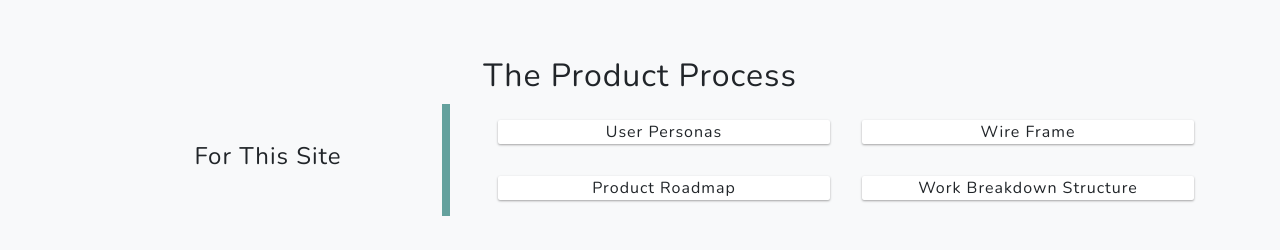
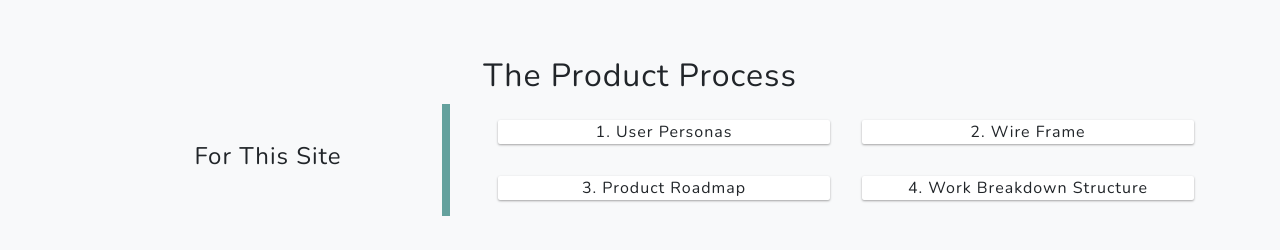
Before and after one commit to ColinSidberry/ProductManager, a website: page index.html in a window 1280 px wide. Shown: the part 1560-1810 px from the top of the page. Drawn offline with nearby package versions, Linux system fonts and the light colour scheme.

Commit message:
Incorporating feedback

```diff
--- a/index.html
+++ b/index.html
@@ -72,11 +72,11 @@
                         </div>
                         <div class="col-xl-8 col-lg-7">
                             <div class="row featured-text text-center text-lg-left">
-                                <div id="up_parent" class="col kard">User Personas</div>
-                                <div id="wf_parent" class="col kard">Wire Frame</div>
+                                <div id="up_parent" class="col kard">1. User Personas</div>
+                                <div id="wf_parent" class="col kard">2. Wire Frame</div>
                                 <div class="w-100"></div>
-                                <div id="pr_parent" class="col kard">Product Roadmap</div>
-                                <div id="wbs_parent" class="col kard">Work Breakdown Structure</div>
+                                <div id="pr_parent" class="col kard">3. Product Roadmap</div>
+                                <div id="wbs_parent" class="col kard">4. Work Breakdown Structure</div>
                             </div>
                         </div>
                     </div>
```
